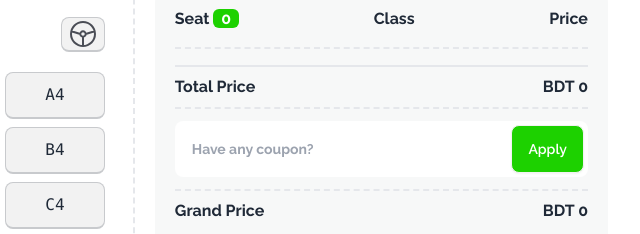
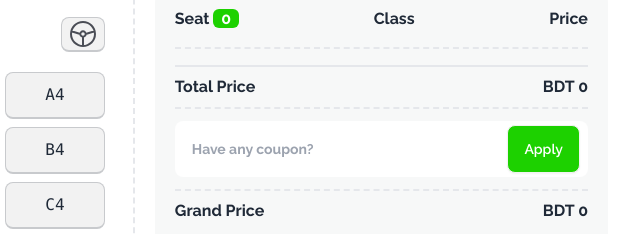
Before and after one commit to ah-sunny/Bus-Ticket, a plain HTML site: page index.html in a window 1280 px wide. Shown: the part 2266-2500 px from the top of the page, 560-1200 px from the left. Drawn offline with nearby package versions, Linux system fonts and the light colour scheme.

Commit message:
fix applyButton prb

```diff
--- a/function.js
+++ b/function.js
@@ -40,7 +40,7 @@ function setEnableById(event){
 
 }
 
-//hidden
+//hidden added
 function hiddenByID(event){
   const alertText = document.getElementById(event);
   alertText.classList.add('hidden');
@@ -50,12 +50,15 @@ function showByID(event){
   const alertText = document.getElementById(event);
   alertText.classList.remove('hidden');
 }
+
+
 //alert for coupon button
 function alerForApplyButton(){
   showByID('aler_apply');
   const closeButton = document.getElementById('apply_alert_close');
   closeButton.addEventListener('click',function(){
      hiddenByID('aler_apply');
+
   })
 
  }
--- a/index.html
+++ b/index.html
@@ -302,10 +302,11 @@
                   </div>
                 <!--  -->
 
-                    <form id="coupon_apply_div" class="my-3 relative">
-                        <input  id="discount_input" type="text" placeholder="Have any coupon?" class="input input-md w-full h-[56px] flex-grow "  />
-                        <button  onclick="discountApplyCoupon()" id="discount_btn" class="btn absolute right-1 top-1 bg-primary-clr text-white ">Apply</button>
-                    </form>
+                    <div id="coupon_apply_div" class="my-3 relative">
+                        <input  id="discount_input" type="text" placeholder="Have any coupon?" class="input input-md w-full h-[56px] flex-grow " />
+                        <button  onclick="discountApplyCoupon()" id="discount_btn" class="btn absolute right-2 top-1 bg-primary-clr text-white ">Apply</button>
+
+                    </div>
                     <div class="flex justify-between border-t-2 border-dashed pt-2"><h1>Grand Price</h1> <h1>BDT <span id="grand_price">0</span></h1></div>
 
             </div>
--- a/mainFunction.js
+++ b/mainFunction.js
@@ -68,7 +68,7 @@ if(count < 4 ){
 //coupon Apply part
 function discountApplyCoupon(){
   console.log('button clicked')
-  const couponInputValue = document.querySelector("#discount_input").value;
+  const couponInputValue = document.getElementById("discount_input").value;
 
   if(couponInputValue === 'NEW15' || couponInputValue === 'Couple 20' ){
 
@@ -100,7 +100,7 @@ function discountApplyCoupon(){
     couponParentDiv.classList.add('hidden');
 
 
-  }else{
+ }else{
     alerForApplyButton();
   }
 
@@ -114,6 +114,3 @@ function nextFunc(){
   modalAsAlert.showModal();
 
 }
-// function PopUpContinue(){
-//   hiddenByID('popUp_next');
-// }
```
